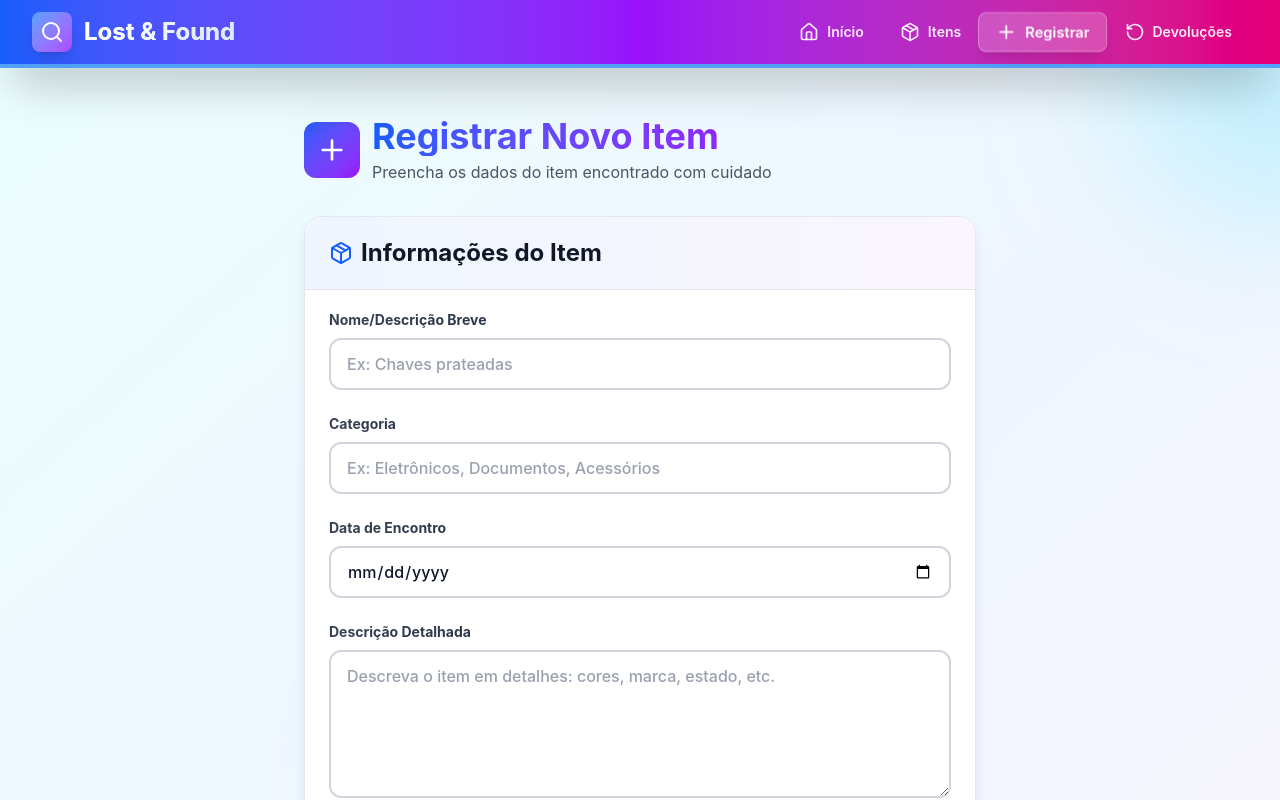
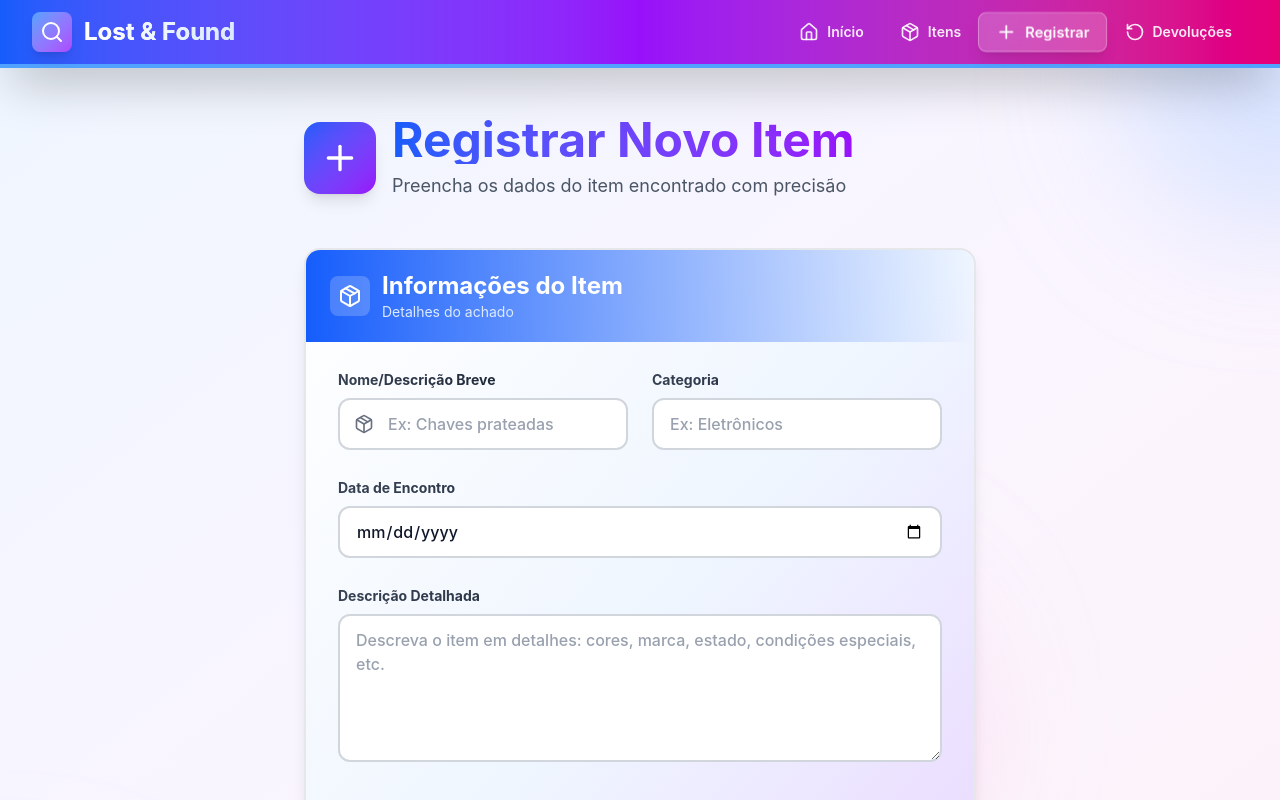
Before and after one commit to impacta-gb/ap2-frontend-next-js-ditko-br, a Next.js app: page /items/new in a window 1280 px wide. Shown: the top 800 px of the page. Built offline with nearby package versions, Linux system fonts and the light colour scheme.

Commit message:
feat: melhorar formulário de registro de itens

```diff
--- a/app/items/new/page.tsx
+++ b/app/items/new/page.tsx
@@ -77,26 +77,26 @@ export default function NewItemPage() {
     })) || [];
 
   return (
-    <div className="min-h-screen bg-gradient-to-br from-cyan-50 via-blue-50 to-purple-50 dark:from-slate-950 dark:via-blue-950 dark:to-purple-950 py-12 px-4 sm:px-6 lg:px-8 relative overflow-hidden">
+    <div className="min-h-screen bg-gradient-to-br from-blue-50 via-purple-50 to-pink-50 dark:from-slate-950 dark:via-purple-950 dark:to-slate-950 py-12 px-4 sm:px-6 lg:px-8 relative overflow-hidden">
       {/* Animated background blobs */}
       <div className="absolute inset-0 overflow-hidden pointer-events-none">
-        <div className="absolute -top-40 -right-40 w-80 h-80 bg-cyan-300 rounded-full mix-blend-multiply filter blur-3xl opacity-20 animate-pulse"></div>
-        <div className="absolute -bottom-40 -left-40 w-80 h-80 bg-blue-300 rounded-full mix-blend-multiply filter blur-3xl opacity-20 animate-pulse" style={{ animationDelay: '2s' }}></div>
-        <div className="absolute top-1/2 left-1/3 w-80 h-80 bg-purple-300 rounded-full mix-blend-multiply filter blur-3xl opacity-20 animate-pulse" style={{ animationDelay: '4s' }}></div>
+        <div className="absolute -top-40 -right-40 w-80 h-80 bg-blue-300 rounded-full mix-blend-multiply filter blur-3xl opacity-25 animate-pulse"></div>
+        <div className="absolute -bottom-40 -left-40 w-80 h-80 bg-purple-300 rounded-full mix-blend-multiply filter blur-3xl opacity-25 animate-pulse" style={{ animationDelay: '2s' }}></div>
+        <div className="absolute top-1/2 left-1/2 w-80 h-80 bg-pink-300 rounded-full mix-blend-multiply filter blur-3xl opacity-25 animate-pulse" style={{ animationDelay: '4s' }}></div>
       </div>
       <div className="max-w-2xl mx-auto relative z-10">
         {/* Header */}
-        <div className="mb-8">
-          <div className="flex items-center gap-3 mb-4">
-            <div className="p-3 bg-gradient-to-br from-blue-600 to-purple-600 rounded-xl">
-              <Plus size={32} className="text-white" />
+        <div className="mb-12 animate-slide-up">
+          <div className="flex items-center gap-4 mb-4">
+            <div className="p-4 bg-gradient-to-br from-blue-600 to-purple-600 rounded-2xl shadow-lg">
+              <Plus size={40} className="text-white" />
             </div>
             <div>
-              <h1 className="text-4xl font-bold bg-gradient-to-r from-blue-600 to-purple-600 bg-clip-text text-transparent dark:from-blue-400 dark:to-purple-400 mb-1">
+              <h1 className="text-5xl font-bold bg-gradient-to-r from-blue-600 to-purple-600 bg-clip-text text-transparent dark:from-blue-400 dark:to-purple-400 mb-2">
                 Registrar Novo Item
               </h1>
-              <p className="text-gray-600 dark:text-gray-400">
-                Preencha os dados do item encontrado com cuidado
+              <p className="text-lg text-gray-600 dark:text-gray-400">
+                Preencha os dados do item encontrado com precisão
               </p>
             </div>
           </div>
@@ -106,23 +106,31 @@ export default function NewItemPage() {
         {submitSuccess && (
           <Alert
             type="success"
-            title="Sucesso!"
+            title="🎉 Sucesso!"
             message="Item registrado com sucesso. Redirecionando..."
             closeable={false}
+            animated
           />
         )}
 
-        {/* Form */}
-        <Card className="shadow-2xl">
-          <CardHeader>
-            <div className="flex items-center gap-2">
-              <Package size={24} className="text-blue-600 dark:text-blue-400" />
-              <h2 className="text-2xl font-bold text-gray-900 dark:text-white">Informações do Item</h2>
+        {/* Form Card */}
+        <Card hover gradient className="shadow-2xl border-2 border-gradient-to-r from-blue-200 to-purple-200 dark:border-purple-700/50">
+          <CardHeader variant="gradient" color="blue">
+            <div className="flex items-center gap-3">
+              <div className="p-2 bg-white/20 rounded-lg">
+                <Package size={24} className="text-white" />
+              </div>
+              <div>
+                <h2 className="text-2xl font-bold text-white">Informações do Item</h2>
+                <p className="text-blue-100 text-sm">Detalhes do achado</p>
+              </div>
             </div>
           </CardHeader>
-          <CardBody>
-            <form onSubmit={handleSubmit} className="space-y-6">
-              {/* Nome */}
+
+          <CardBody padding="lg">
+            <form onSubmit={handleSubmit} className="space-y-7">
+              {/* Row 1: Nome and Categoria */}
+              <div className="grid grid-cols-1 md:grid-cols-2 gap-6">
                 <Input
                   label="Nome/Descrição Breve"
                   name="nome"
@@ -130,19 +138,20 @@ export default function NewItemPage() {
                   onChange={handleChange}
                   error={errors.nome}
                   placeholder="Ex: Chaves prateadas"
+                  icon={<Package size={20} />}
                 />
 
-              {/* Categoria */}
                 <Input
                   label="Categoria"
                   name="categoria"
                   value={formData.categoria}
                   onChange={handleChange}
                   error={errors.categoria}
-                placeholder="Ex: Eletrônicos, Documentos, Acessórios"
+                  placeholder="Ex: Eletrônicos"
                 />
+              </div>
 
-              {/* Data de Encontro */}
+              {/* Row 2: Data de Encontro */}
               <Input
                 label="Data de Encontro"
                 name="data_encontro"
@@ -152,18 +161,19 @@ export default function NewItemPage() {
                 error={errors.data_encontro}
               />
 
-              {/* Descrição */}
+              {/* Row 3: Descrição */}
               <Textarea
                 label="Descrição Detalhada"
                 name="descricao"
                 value={formData.descricao}
                 onChange={handleChange}
                 error={errors.descricao}
-                placeholder="Descreva o item em detalhes: cores, marca, estado, etc."
+                placeholder="Descreva o item em detalhes: cores, marca, estado, condições especiais, etc."
                 rows={5}
               />
 
-              {/* Local */}
+              {/* Row 4: Seleções */}
+              <div className="grid grid-cols-1 md:grid-cols-2 gap-6">
                 <Select
                   label="Local onde foi encontrado"
                   name="local_id"
@@ -173,7 +183,6 @@ export default function NewItemPage() {
                   options={localOptions}
                 />
 
-              {/* Responsável */}
                 <Select
                   label="Responsável pelo registro"
                   name="responsavel_id"
@@ -182,9 +191,10 @@ export default function NewItemPage() {
                   error={errors.responsavel_id}
                   options={responsavelOptions}
                 />
+              </div>
 
               {/* Actions */}
-              <div className="flex flex-col sm:flex-row gap-3 pt-6 border-t border-gray-200 dark:border-gray-700">
+              <div className="flex flex-col sm:flex-row gap-4 pt-8 border-t-2 border-gradient-to-r from-blue-200 to-purple-200 dark:border-purple-700/50">
                 <Button
                   type="submit"
                   variant="primary"
@@ -192,13 +202,12 @@ export default function NewItemPage() {
                   fullWidth
                   loading={submitting}
                   disabled={submitting}
+                  icon={<Save size={20} />}
                 >
-                  <Save size={20} />
                   {submitting ? 'Salvando...' : 'Registrar Item'}
                 </Button>
                 <Link href="/items" className="w-full sm:w-auto">
-                  <Button variant="outline" size="lg" fullWidth>
-                    <X size={20} />
+                  <Button variant="outline" size="lg" fullWidth icon={<X size={20} />}>
                     Cancelar
                   </Button>
                 </Link>
```
Lines whose indentation alone changed are shown as unchanged.
